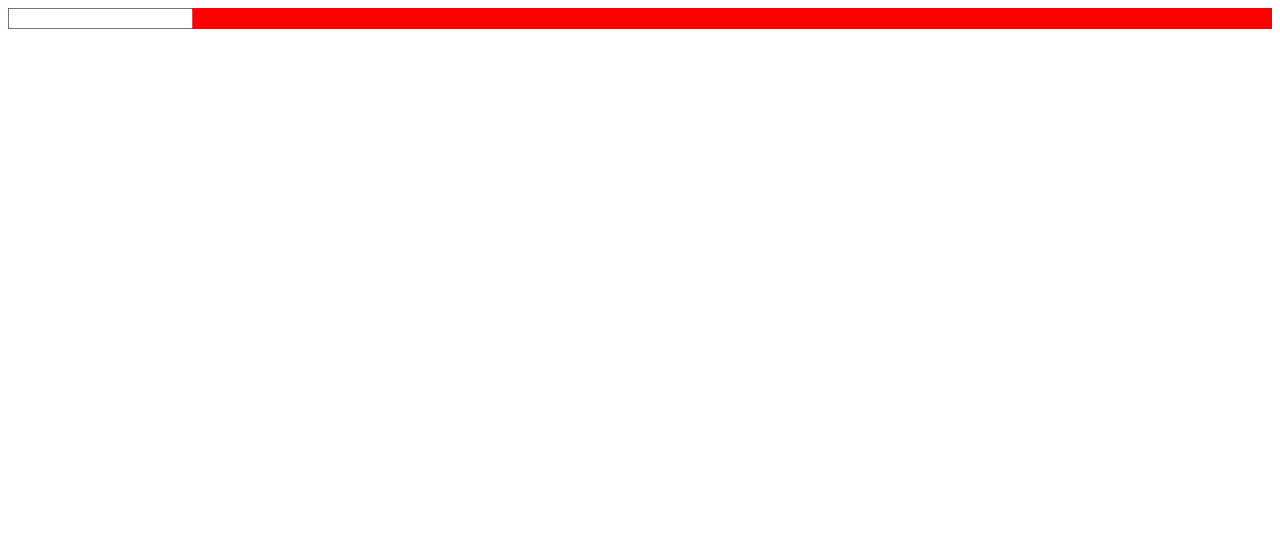
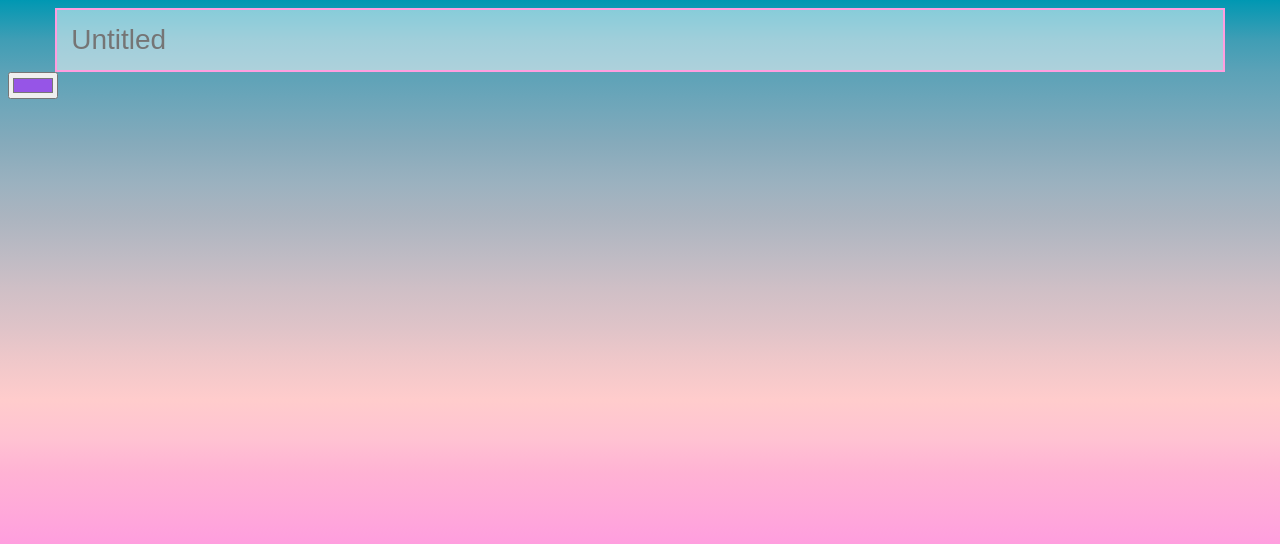
Before and after one commit to AlexChebil/Paint-APP, a React (Vite) app: page / in a window 1280 px wide. Shown: the top 544 px of the page. Built offline with nearby package versions, Linux system fonts and the light colour scheme.

Commit message:
Name compo done, working with the colorpicker compo,still need to add the api

```diff
--- a/index.html
+++ b/index.html
@@ -2,7 +2,7 @@
 <html lang="en">
   <head>
     <meta charset="UTF-8" />
-    <link rel="icon" type="image/svg+xml" href="/src/favicon.svg" />
+    <link rel="shortcut icon" href="#" />
     <meta name="viewport" content="width=device-width, initial-scale=1.0" />
     <title>Paint App</title>
   </head>
--- a/src/App.jsx
+++ b/src/App.jsx
@@ -1,10 +1,13 @@
 import React from "react";
+import "./App.scss";
+import ColorPicker from "./Components/ColorPicker/ColorPicker";
 import Name from "./Components/Name/Name";
 
 function App() {
   return (
     <div>
       <Name />
+      <ColorPicker />
     </div>
   );
 }
--- /dev/null
+++ b/src/App.scss
@@ -0,0 +1,22 @@
+body {
+  background: linear-gradient(
+    180deg,
+    hsl(189deg 100% 35%) 0%,
+    hsl(192deg 48% 48%) 5%,
+    hsl(194deg 39% 54%) 9%,
+    hsl(196deg 34% 59%) 14%,
+    hsl(199deg 28% 63%) 18%,
+    hsl(203deg 22% 68%) 23%,
+    hsl(213deg 14% 71%) 27%,
+    hsl(261deg 7% 75%) 32%,
+    hsl(334deg 14% 78%) 36%,
+    hsl(350deg 30% 82%) 41%,
+    hsl(357deg 55% 86%) 45%,
+    hsl(0deg 100% 90%) 50%,
+    hsl(344deg 100% 88%) 55%,
+    hsl(334deg 100% 85%) 59%,
+    hsl(326deg 100% 83%) 64%,
+    hsl(320deg 100% 81%) 68%
+  );
+  background-attachment: fixed;
+}
--- /dev/null
+++ b/src/Components/ColorPicker/ColorPicker.jsx
@@ -0,0 +1,26 @@
+import React, { useEffect, useRef, useState } from "react";
+
+function ColorPicker() {
+  const colorRef = useRef();
+  const [color, setColor] = useState("");
+
+  useEffect(() => {
+    //for a random color on each mount
+    let randomHex = Math.floor(Math.random() * 16777215).toString(16); //operation to get a random valid hex code
+    setColor(`#${randomHex}`);
+  }, []);
+  // add color api here for similar colors
+
+  return (
+    <div>
+      <input
+        onChange={(e) => setColor(e.target.value)}
+        value={color}
+        ref={colorRef}
+        type='color'
+      />
+    </div>
+  );
+}
+
+export default ColorPicker;
--- a/src/Components/Name/Name.jsx
+++ b/src/Components/Name/Name.jsx
@@ -2,10 +2,19 @@ import React, { useState } from "react";
 import "./Name.scss";
 
 function Name() {
+  const [name, setName] = useState("");
+
   return (
-    <div>
-      <input type='text' />
-    </div>
+    <label htmlFor='name'>
+      <input
+        value={name}
+        onChange={(e) => setName(e.target.value)}
+        onClick={() => setName("")}
+        placeholder='Untitled'
+        type='text'
+        id='name'
+      />
+    </label>
   );
 }
 
--- a/src/Components/Name/Name.scss
+++ b/src/Components/Name/Name.scss
@@ -1,3 +1,10 @@
-div {
-  background-color: red;
+#name {
+  display: block;
+  margin-left: auto;
+  margin-right: auto;
+  font-size: 1.75em;
+  padding: 0.5em;
+  width: 90%;
+  border: 2px solid hsl(320deg 100% 81%);
+  background: rgba(255, 255, 255, 0.5);
 }
```
Also changed, not shown: src/Components/ColorPicker/ColorPicker.scss (added).
